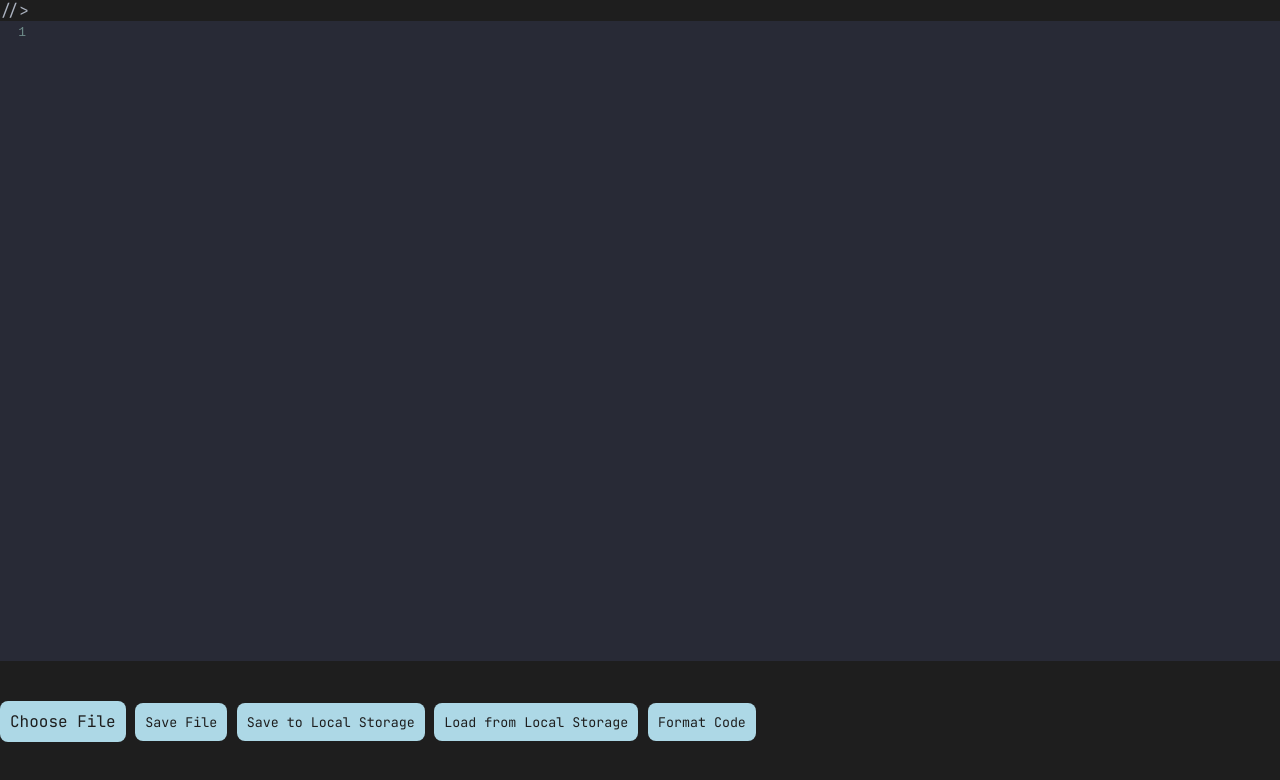
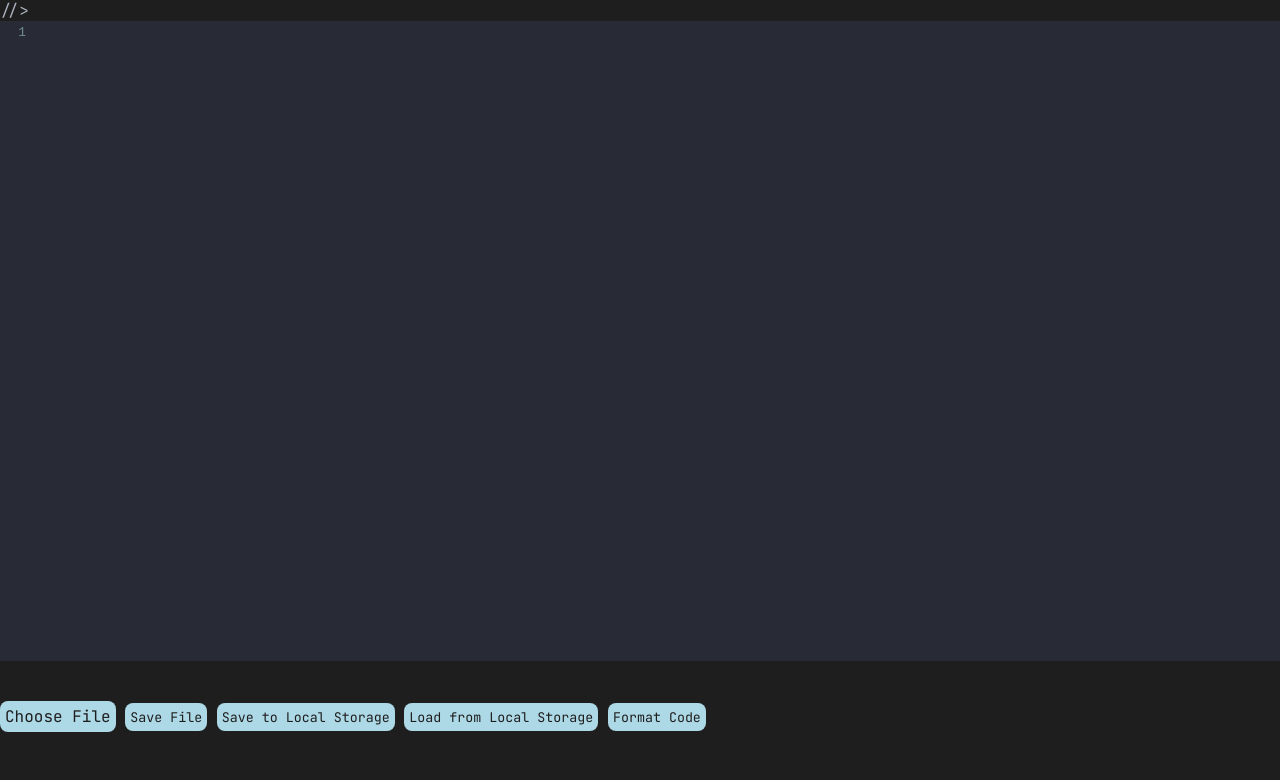
Before and after one commit to kushagradhibhowmick8821/notepad, a website: page public/index.html in a window 1280 px wide. Drawn offline with nearby package versions, Linux system fonts and the light colour scheme.

Commit message:
update public/styles.css

```diff
--- a/public/styles.css
+++ b/public/styles.css
@@ -26,13 +26,13 @@ button,
 .format-code-button {
   background-color: #56b6c2;
   color: #1e1e1e;
-  padding: 10px;
+  padding: 5px;
   border: none;
   cursor: pointer;
-  margin-top: 5px;
+  margin-top: 10px;
   display: inline-block;
   font-family: "JetBrains Mono", monospace;
-  border-radius: 8px;
+  border-radius: 10px;
 }
 
 button:hover,
```
